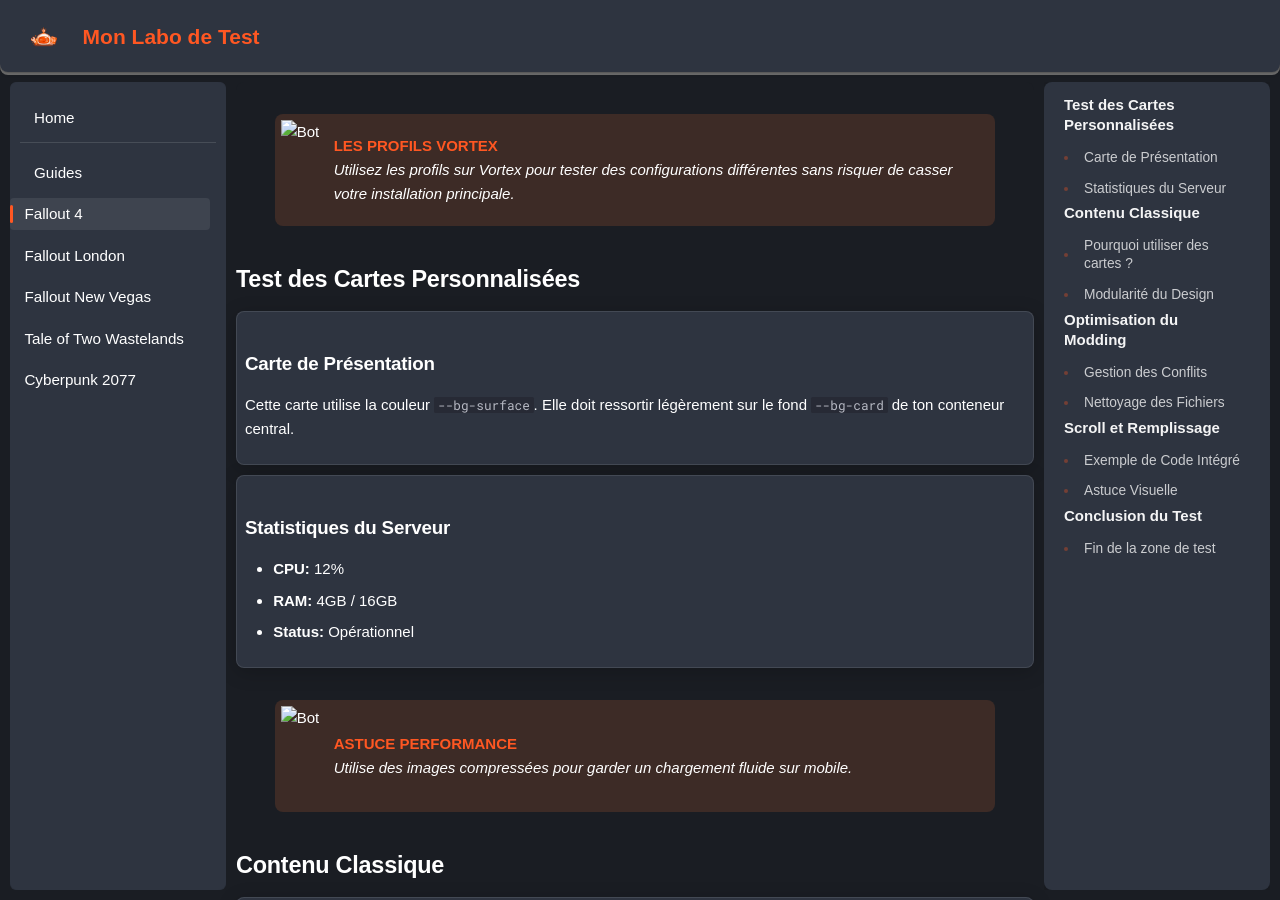
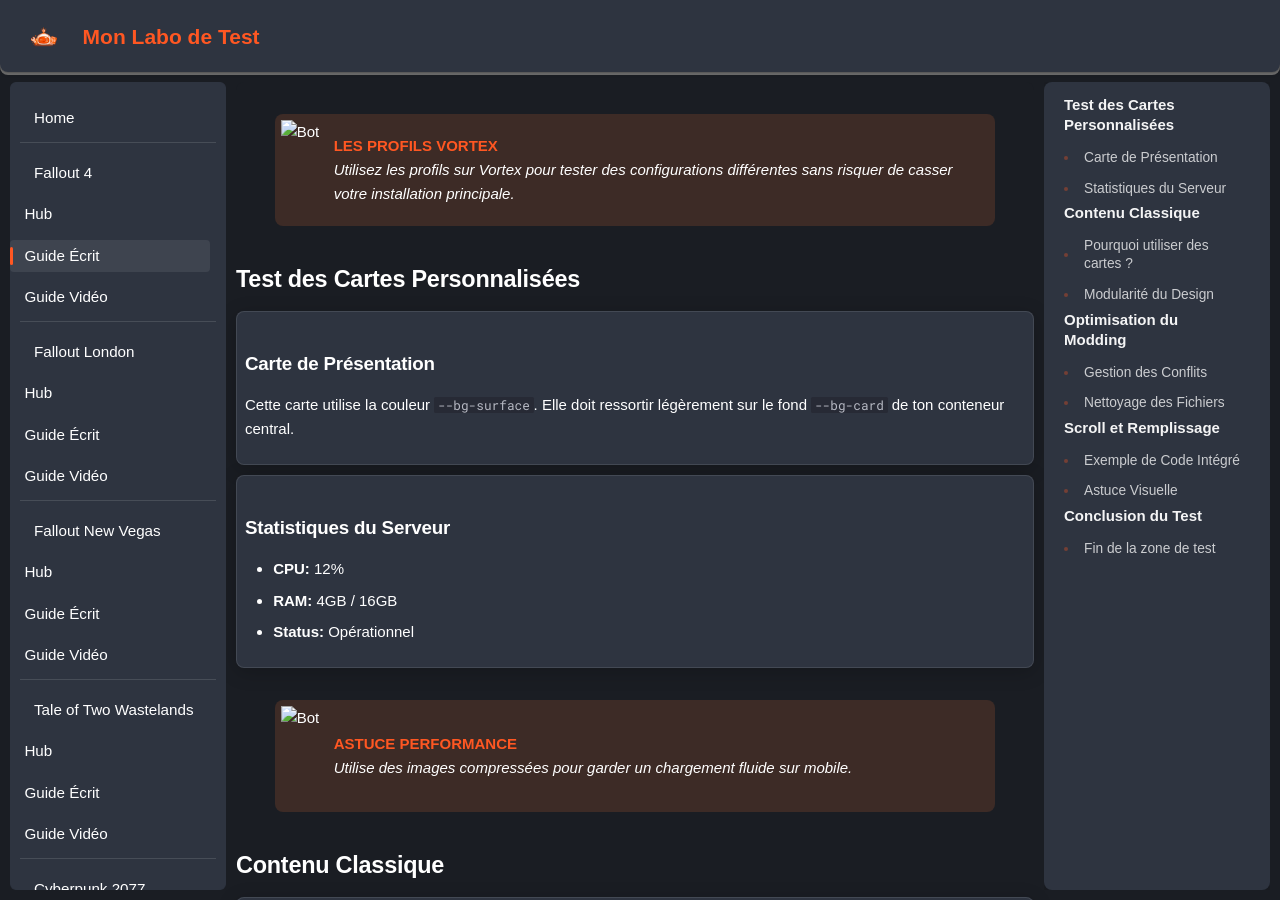
Before and after one commit to Lilevitchi/test-site, an MkDocs documentation site: the page built from docs/fallout4/intro.md, in a window 1280 px wide and 900 px high. Built offline with MkDocs 1.6.1 and Material for MkDocs 9.7.7, drawn with Linux system fonts in a browser that asks for light colours.

Commit message:
Update mkdocs.yml

```diff
--- a/mkdocs.yml
+++ b/mkdocs.yml
@@ -39,12 +39,26 @@ markdown_extensions:
 
 nav:
   - Home: index.md
-  - Guides:
-      - Fallout 4: fallout4/intro.md
-      - Fallout London: fallout-london/intro.md
-      - Fallout New Vegas: fnv/intro.md
-      - Tale of Two Wastelands: ttw/intro.md
-      - Cyberpunk 2077: cyberpunk/intro.md
+  - Fallout 4:
+      - Hub: fallout4/index.md
+      - Guide Écrit: fallout4/intro.md
+      - Guide Vidéo: https://youtu.be/m_CawhgGBGk
+  - Fallout London:
+      - Hub: fallout-london/index.md
+      - Guide Écrit: fallout-london/intro.md
+      - Guide Vidéo: "#"
+  - Fallout New Vegas:
+      - Hub: fnv/index.md
+      - Guide Écrit: fnv/intro.md
+      - Guide Vidéo: "#"
+  - Tale of Two Wastelands:
+      - Hub: ttw/index.md
+      - Guide Écrit: ttw/intro.md
+      - Guide Vidéo: "#"
+  - Cyberpunk 2077:
+      - Hub: cyberpunk/index.md
+      - Guide Écrit: cyberpunk/intro.md
+      - Guide Vidéo: "#"
 
 extra:
   social:
```
